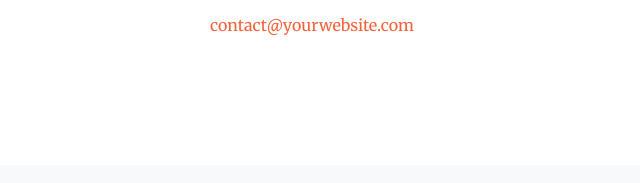
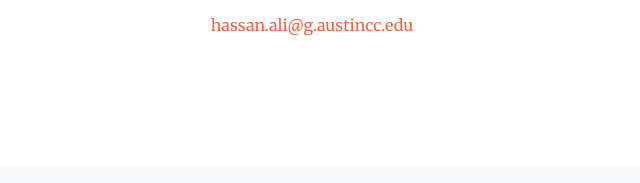
Before and after one commit to HassanDev1/portFolioSite, a website with bundled scripts: page index.html in a window 1280 px wide. Shown: the part 3675-3858 px from the top of the page, 518-1158 px from the left. Built offline with nearby package versions, Linux system fonts and the light colour scheme.

Commit message:
change email address

```diff
--- a/index.html
+++ b/index.html
@@ -366,7 +366,7 @@
         <div class="col-lg-4 mr-auto text-center">
           <i class="fas fa-envelope fa-3x mb-3 text-muted"></i>
           <!-- Make sure to change the email address in anchor text AND the link below! -->
-          <a class="d-block" href="mailto:hassan.ali@g.austincc.edu">contact@yourwebsite.com</a>
+          <a class="d-block" href="mailto:hassan.ali@g.austincc.edu">hassan.ali@g.austincc.edu</a>
         </div>
       </div>
     </div>
```
